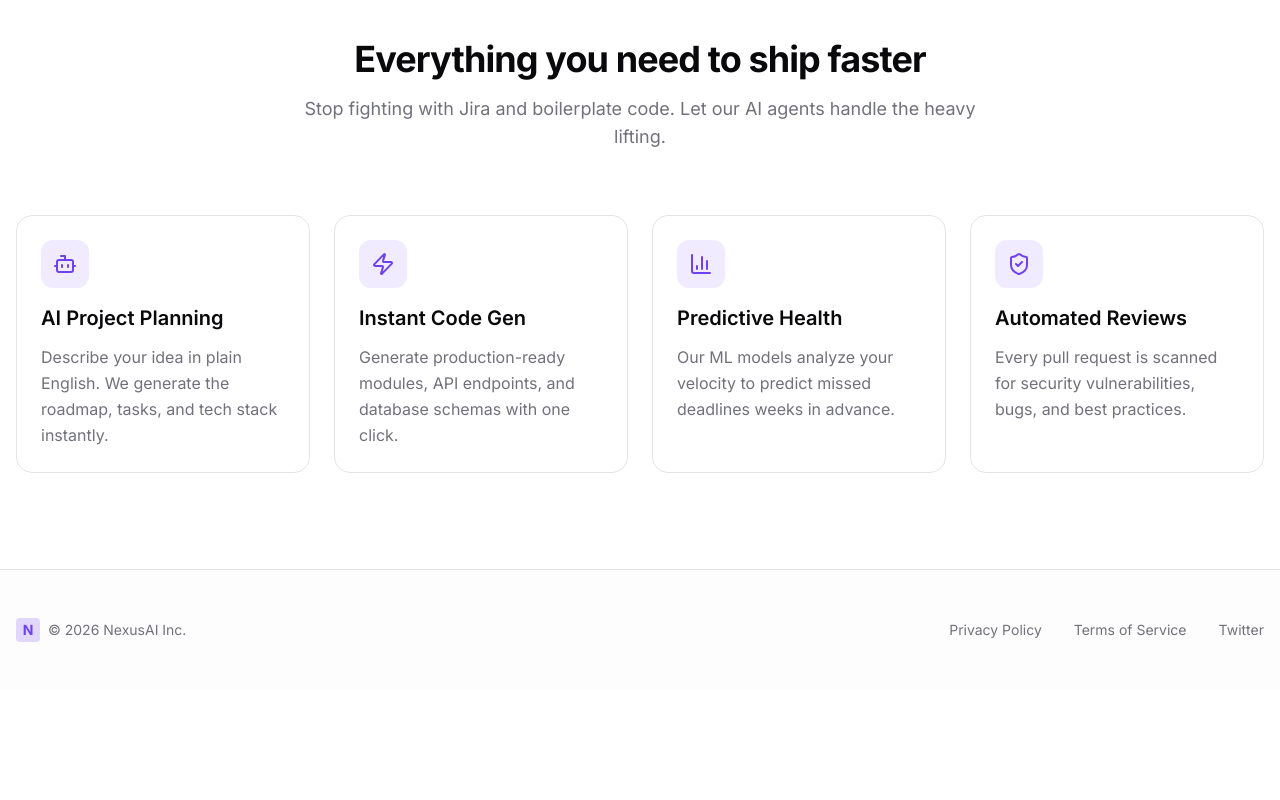
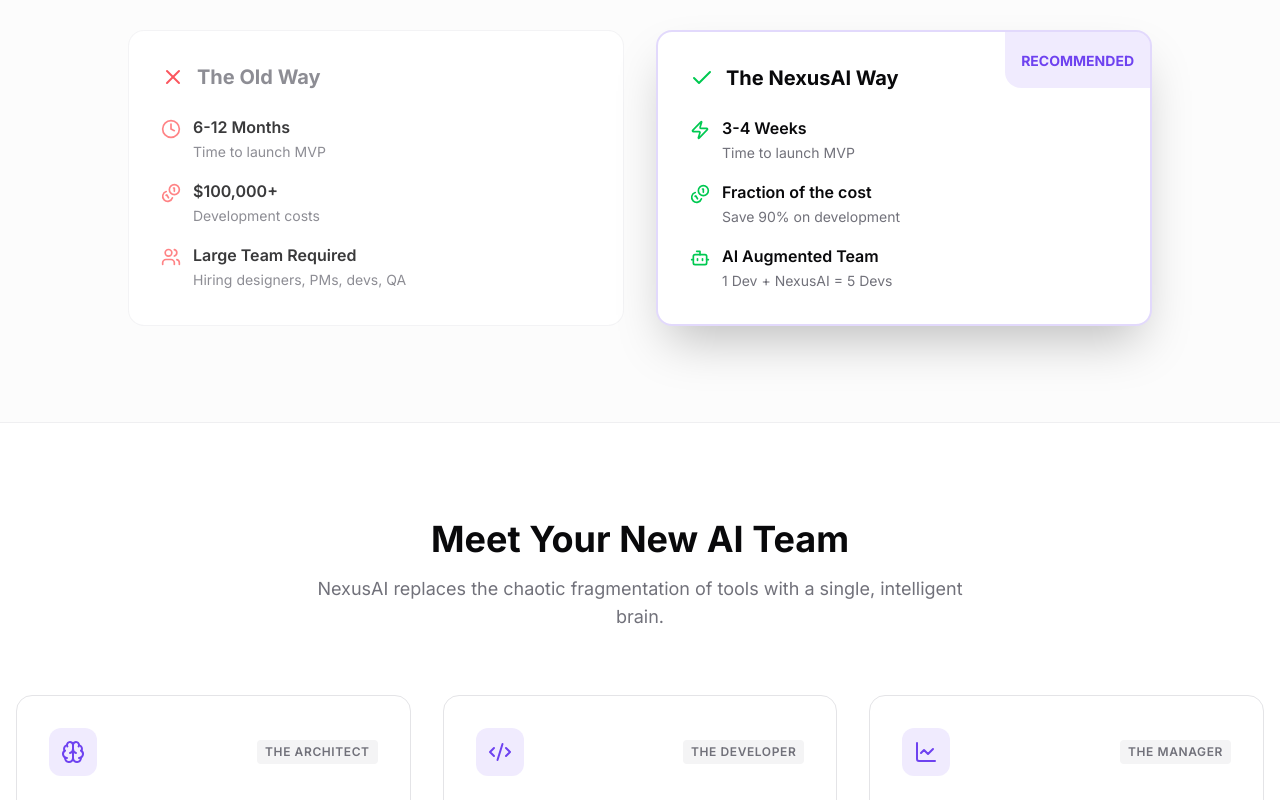
Before and after one commit to hdp01/nexusai, a Next.js app: page / in a window 1280 px wide. Shown: the part 1680-2480 px from the top of the page. Before the commit the page ends 2370 px from the top, so only its background shows below. Built offline with nearby package versions, Linux system fonts and the light colour scheme.

Commit message:
updated landing page

```diff
--- a/app/page.tsx
+++ b/app/page.tsx
@@ -4,17 +4,19 @@
 import { Button } from "@/components/ui/button";
 import { Navbar } from "@/components/landing/Navbar";
 import { FadeIn, ScaleIn } from "@/components/ui/motion";
-import { DashboardPreview } from "@/components/landing/DashboardPreview"; // Import the new component
-import { ArrowRight, Bot, Zap, ShieldCheck, BarChart3, ChevronRight } from "lucide-react";
+import { DashboardPreview } from "@/components/landing/DashboardPreview";
+import {
+  ArrowRight, Bot, Zap, ShieldCheck, BarChart3,
+  ChevronRight, Clock, Users, Coins, Check, X,
+  Layout, Brain, Code2, LineChart, Sparkles
+} from "lucide-react";
 
 export default function LandingPage() {
   return (
     <div className="min-h-screen bg-background text-foreground overflow-hidden">
       <Navbar />
 
-      {/* Hero Section */}
       <section className="relative pt-32 pb-20 md:pt-48 md:pb-32 container mx-auto px-4">
-        {/* Animated Background Blobs */}
         <div className="absolute top-0 left-1/2 -translate-x-1/2 w-[800px] h-[800px] bg-primary/20 rounded-full blur-[120px] -z-10 animate-pulse-slow" />
 
         <div className="text-center max-w-4xl mx-auto mb-16">
@@ -24,17 +26,17 @@
                 <span className="animate-ping absolute inline-flex h-full w-full rounded-full bg-green-400 opacity-75"></span>
                 <span className="relative inline-flex rounded-full h-2 w-2 bg-green-500"></span>
               </span>
-              v1.0 Public Beta is Live
+              NexusAI v1.0 is Live
             </div>
 
             <h1 className="text-5xl md:text-7xl font-bold tracking-tight mb-6 leading-tight">
-              Software Development, <br />
-              <span className="text-primary">Orchestrated by AI</span>
+              Your AI-Powered <br />
+              <span className="text-primary">Software Team</span>
             </h1>
 
             <p className="text-xl text-muted-foreground max-w-2xl mx-auto mb-10 leading-relaxed">
-              Plan projects, generate code, and predict blockers before they happen.
-              NexusAI turns your engineering team into a powerhouse.
+              It’s like having a CTO, Project Manager, and Senior Developer in one platform.
+              Build production-ready software 10x faster and cheaper.
             </p>
 
             <div className="flex flex-col sm:flex-row gap-4 justify-center items-center">
@@ -53,76 +55,218 @@
           </FadeIn>
         </div>
 
-        {/* The New Dashboard Preview */}
         <ScaleIn delay={0.2} className="relative z-10">
           <div className="rounded-2xl p-2 bg-gradient-to-b from-border/50 to-transparent backdrop-blur-sm">
             <DashboardPreview />
           </div>
-          {/* Glow behind preview */}
           <div className="absolute -inset-4 bg-gradient-to-r from-blue-500/30 to-purple-500/30 blur-2xl -z-10 opacity-50 rounded-[3rem]" />
         </ScaleIn>
       </section>
 
-      {/* Social Proof / Trusted By (Optional) */}
-      <div className="py-10 border-y border-border/50 bg-muted/30">
-        <div className="container mx-auto px-4 text-center">
-          <p className="text-sm font-medium text-muted-foreground mb-6">TRUSTED BY INNOVATIVE TEAMS</p>
-          <div className="flex flex-wrap justify-center gap-8 md:gap-16 opacity-50 grayscale hover:grayscale-0 transition-all duration-500">
-             {/* Simple Text Logos for now */}
-             <span className="text-xl font-bold">Acme Corp</span>
-             <span className="text-xl font-bold">GlobalTech</span>
-             <span className="text-xl font-bold">Nebula</span>
-             <span className="text-xl font-bold">Vertex</span>
-          </div>
-        </div>
-      </div>
-
-      {/* Features Grid */}
-      <section className="py-24 relative">
+      <section className="py-24 bg-secondary/30 border-y border-border/50">
         <div className="container mx-auto px-4">
           <div className="text-center mb-16">
-            <h2 className="text-3xl md:text-4xl font-bold tracking-tight mb-4">Everything you need to ship faster</h2>
-            <p className="text-muted-foreground max-w-2xl mx-auto text-lg">
-              Stop fighting with Jira and boilerplate code. Let our AI agents handle the heavy lifting.
-            </p>
+            <h2 className="text-3xl font-bold mb-4">The Reality Check</h2>
+            <p className="text-muted-foreground text-lg">Why traditional development is broken vs. the NexusAI way.</p>
           </div>
 
-          <div className="grid md:grid-cols-2 lg:grid-cols-4 gap-6">
-            <FeatureCard
-              icon={Bot}
-              title="AI Project Planning"
-              desc="Describe your idea in plain English. We generate the roadmap, tasks, and tech stack instantly."
-            />
-            <FeatureCard
-              icon={Zap}
-              title="Instant Code Gen"
-              desc="Generate production-ready modules, API endpoints, and database schemas with one click."
-            />
-            <FeatureCard
-              icon={BarChart3}
-              title="Predictive Health"
-              desc="Our ML models analyze your velocity to predict missed deadlines weeks in advance."
-            />
-            <FeatureCard
-              icon={ShieldCheck}
-              title="Automated Reviews"
-              desc="Every pull request is scanned for security vulnerabilities, bugs, and best practices."
-            />
+          <div className="grid md:grid-cols-2 gap-8 max-w-5xl mx-auto">
+            <div className="p-8 rounded-2xl bg-card border border-border/50 opacity-80">
+              <div className="flex items-center gap-3 mb-6 text-muted-foreground">
+                <X className="h-6 w-6 text-red-500" />
+                <h3 className="text-xl font-bold">The Old Way</h3>
+              </div>
+              <ul className="space-y-4">
+                <li className="flex items-start gap-3">
+                  <Clock className="h-5 w-5 text-red-400 mt-1" />
+                  <div>
+                    <span className="font-semibold block">6-12 Months</span>
+                    <span className="text-sm text-muted-foreground">Time to launch MVP</span>
+                  </div>
+                </li>
+                <li className="flex items-start gap-3">
+                  <Coins className="h-5 w-5 text-red-400 mt-1" />
+                  <div>
+                    <span className="font-semibold block">$100,000+</span>
+                    <span className="text-sm text-muted-foreground">Development costs</span>
+                  </div>
+                </li>
+                <li className="flex items-start gap-3">
+                  <Users className="h-5 w-5 text-red-400 mt-1" />
+                  <div>
+                    <span className="font-semibold block">Large Team Required</span>
+                    <span className="text-sm text-muted-foreground">Hiring designers, PMs, devs, QA</span>
+                  </div>
+                </li>
+              </ul>
+            </div>
+
+            <div className="p-8 rounded-2xl bg-card border-2 border-primary/20 shadow-2xl relative overflow-hidden">
+              <div className="absolute top-0 right-0 p-4 bg-primary/10 rounded-bl-2xl">
+                <span className="text-primary font-bold text-sm">RECOMMENDED</span>
+              </div>
+              <div className="flex items-center gap-3 mb-6">
+                <Check className="h-6 w-6 text-green-500" />
+                <h3 className="text-xl font-bold">The NexusAI Way</h3>
+              </div>
+              <ul className="space-y-4">
+                <li className="flex items-start gap-3">
+                  <Zap className="h-5 w-5 text-green-500 mt-1" />
+                  <div>
+                    <span className="font-semibold block">3-4 Weeks</span>
+                    <span className="text-sm text-muted-foreground">Time to launch MVP</span>
+                  </div>
+                </li>
+                <li className="flex items-start gap-3">
+                  <Coins className="h-5 w-5 text-green-500 mt-1" />
+                  <div>
+                    <span className="font-semibold block">Fraction of the cost</span>
+                    <span className="text-sm text-muted-foreground">Save 90% on development</span>
+                  </div>
+                </li>
+                <li className="flex items-start gap-3">
+                  <Bot className="h-5 w-5 text-green-500 mt-1" />
+                  <div>
+                    <span className="font-semibold block">AI Augmented Team</span>
+                    <span className="text-sm text-muted-foreground">1 Dev + NexusAI = 5 Devs</span>
+                  </div>
+                </li>
+              </ul>
+            </div>
           </div>
         </div>
       </section>
 
-      {/* Footer */}
+      <section className="py-24 container mx-auto px-4">
+        <div className="text-center mb-16">
+          <h2 className="text-3xl md:text-4xl font-bold mb-4">Meet Your New AI Team</h2>
+          <p className="text-muted-foreground max-w-2xl mx-auto text-lg">
+            NexusAI replaces the chaotic fragmentation of tools with a single, intelligent brain.
+          </p>
+        </div>
+
+        <div className="grid md:grid-cols-3 gap-8">
+          <PersonaCard
+            icon={Brain}
+            role="The Architect"
+            title="Intelligent Planning"
+            desc="Describe your idea in plain English. NexusAI generates the entire roadmap, feature list, and tech stack in minutes."
+          />
+          <PersonaCard
+            icon={Code2}
+            role="The Developer"
+            title="Instant Code Gen"
+            desc="Generates production-ready boilerplate, API endpoints, and database schemas. Junior devs become Seniors."
+          />
+          <PersonaCard
+            icon={LineChart}
+            role="The Manager"
+            title="Predictive Health"
+            desc="Forecasts deadlines and risks weeks in advance. 'You will miss the deadline by 4 days if velocity stays same.'"
+          />
+        </div>
+      </section>
+
+      <section className="py-24 bg-card border-t border-border/50">
+        <div className="container mx-auto px-4">
+          <div className="flex flex-col md:flex-row items-center justify-between gap-12">
+            <div className="flex-1 space-y-6">
+              <h2 className="text-3xl font-bold">How It Works</h2>
+              <div className="space-y-8">
+                <Step number="1" title="Describe Your Idea" desc="Just talk to NexusAI like a person. 'I want a food delivery app for students.'" />
+                <Step number="2" title="AI Generates Plan" desc="Get a full timeline, budget, and feature breakdown instantly." />
+                <Step number="3" title="Build with Assistance" desc="AI writes code, catches bugs, and manages tasks automatically." />
+                <Step number="4" title="Launch & Scale" desc="Deploy with confidence. NexusAI monitors health and user feedback." />
+              </div>
+            </div>
+            <div className="flex-1 relative">
+              <div className="absolute inset-0 bg-primary/20 blur-[100px] rounded-full" />
+              <div className="relative bg-background border border-border rounded-2xl p-8 shadow-2xl">
+                <div className="flex items-center gap-4 mb-6">
+                  <div className="h-10 w-10 rounded-full bg-primary/20 flex items-center justify-center">
+                    <Sparkles className="h-5 w-5 text-primary" />
+                  </div>
+                  <div className="bg-secondary px-4 py-2 rounded-lg text-sm rounded-tl-none">
+                    Generate a project plan for a student food delivery app.
+                  </div>
+                </div>
+                <div className="space-y-3 pl-14">
+                  <div className="h-4 w-3/4 bg-muted rounded animate-pulse" />
+                  <div className="h-4 w-full bg-muted rounded animate-pulse" />
+                  <div className="h-4 w-5/6 bg-muted rounded animate-pulse" />
+                  <div className="h-32 w-full bg-muted/50 rounded border border-border/50 mt-4" />
+                </div>
+              </div>
+            </div>
+          </div>
+        </div>
+      </section>
+
+      <section className="py-24 container mx-auto px-4">
+        <div className="text-center mb-16">
+          <h2 className="text-3xl font-bold mb-4">Simple, Transparent Pricing</h2>
+          <p className="text-muted-foreground">Start for free, scale when you're ready.</p>
+        </div>
+
+        <div className="grid md:grid-cols-3 gap-8 max-w-6xl mx-auto">
+          <PricingCard
+            title="Free"
+            price="$0"
+            features={["1 Project", "Basic AI Planning", "Community Support", "Single User"]}
+          />
+          <PricingCard
+            title="Startup"
+            price="$99"
+            period="/mo"
+            highlight
+            features={["Unlimited Projects", "Advanced Code Gen", "Predictive Analytics", "Up to 5 Team Members", "Priority Support"]}
+          />
+          <PricingCard
+            title="Enterprise"
+            price="Custom"
+            features={["Unlimited Team", "Private Cloud Deployment", "Custom AI Models", "Dedicated Account Manager", "SLA Guarantee"]}
+          />
+        </div>
+      </section>
+
       <footer className="py-12 border-t border-border bg-muted/20">
-        <div className="container mx-auto px-4 flex flex-col md:flex-row justify-between items-center text-muted-foreground text-sm">
-          <div className="flex items-center gap-2 mb-4 md:mb-0">
-             <div className="h-6 w-6 rounded bg-primary/20 flex items-center justify-center text-primary font-bold">N</div>
-             <span>© 2026 NexusAI Inc.</span>
+        <div className="container mx-auto px-4">
+          <div className="grid md:grid-cols-4 gap-8 mb-8">
+            <div className="col-span-1 md:col-span-2">
+              <div className="flex items-center gap-2 mb-4">
+                <div className="bg-primary/10 p-2 rounded-lg">
+                  <Sparkles className="h-5 w-5 text-primary" />
+                </div>
+                <span className="text-xl font-bold">NexusAI</span>
+              </div>
+              <p className="text-muted-foreground max-w-xs">
+                The intelligent platform for modern software development. Build faster, smarter, and cheaper.
+              </p>
+            </div>
+            <div>
+              <h4 className="font-semibold mb-4">Product</h4>
+              <ul className="space-y-2 text-sm text-muted-foreground">
+                <li><Link href="#" className="hover:text-primary">Features</Link></li>
+                <li><Link href="#" className="hover:text-primary">Pricing</Link></li>
+                <li><Link href="#" className="hover:text-primary">Enterprise</Link></li>
+              </ul>
+            </div>
+            <div>
+              <h4 className="font-semibold mb-4">Company</h4>
+              <ul className="space-y-2 text-sm text-muted-foreground">
+                <li><Link href="#" className="hover:text-primary">About</Link></li>
+                <li><Link href="#" className="hover:text-primary">Blog</Link></li>
+                <li><Link href="#" className="hover:text-primary">Careers</Link></li>
+              </ul>
+            </div>
           </div>
-          <div className="flex gap-8">
-            <Link href="#" className="hover:text-primary transition-colors">Privacy Policy</Link>
-            <Link href="#" className="hover:text-primary transition-colors">Terms of Service</Link>
-            <Link href="#" className="hover:text-primary transition-colors">Twitter</Link>
+          <div className="border-t border-border/50 pt-8 flex flex-col md:flex-row justify-between items-center text-sm text-muted-foreground">
+            <p>© 2026 NexusAI Inc. All rights reserved.</p>
+            <div className="flex gap-6 mt-4 md:mt-0">
+              <Link href="#" className="hover:text-foreground">Privacy</Link>
+              <Link href="#" className="hover:text-foreground">Terms</Link>
+              <Link href="#" className="hover:text-foreground">Twitter</Link>
+            </div>
           </div>
         </div>
       </footer>
@@ -130,17 +274,54 @@
   );
 }
 
-function FeatureCard({ icon: Icon, title, desc }: { icon: any, title: string, desc: string }) {
+function PersonaCard({ icon: Icon, role, title, desc }: { icon: any, role: string, title: string, desc: string }) {
   return (
-    <div className="group p-6 rounded-2xl bg-card border border-border hover:border-primary/50 transition-all duration-300 hover:shadow-lg hover:-translate-y-1">
-      <div className="h-12 w-12 rounded-xl bg-primary/10 flex items-center justify-center mb-4 group-hover:bg-primary group-hover:text-white transition-colors duration-300">
-        <Icon className="h-6 w-6 text-primary group-hover:text-white" />
+    <div className="group p-8 rounded-2xl bg-card border border-border hover:border-primary/50 transition-all duration-300 hover:shadow-lg hover:-translate-y-1">
+      <div className="flex items-center justify-between mb-6">
+        <div className="h-12 w-12 rounded-xl bg-primary/10 flex items-center justify-center group-hover:bg-primary group-hover:text-white transition-colors duration-300">
+          <Icon className="h-6 w-6 text-primary group-hover:text-white" />
+        </div>
+        <span className="text-xs font-semibold uppercase tracking-wider text-muted-foreground bg-secondary px-2 py-1 rounded">{role}</span>
       </div>
-      <h3 className="text-xl font-semibold mb-3 flex items-center gap-2">
-        {title}
-        <ChevronRight className="h-4 w-4 opacity-0 group-hover:opacity-100 transition-opacity text-primary" />
-      </h3>
+      <h3 className="text-2xl font-bold mb-3">{title}</h3>
       <p className="text-muted-foreground leading-relaxed">{desc}</p>
     </div>
   );
 }
+
+function Step({ number, title, desc }: { number: string, title: string, desc: string }) {
+  return (
+    <div className="flex gap-4">
+      <div className="flex-shrink-0 h-8 w-8 rounded-full bg-primary text-primary-foreground flex items-center justify-center font-bold text-sm">
+        {number}
+      </div>
+      <div>
+        <h4 className="font-bold text-lg mb-1">{title}</h4>
+        <p className="text-muted-foreground">{desc}</p>
+      </div>
+    </div>
+  );
+}
+
+function PricingCard({ title, price, period, features, highlight }: { title: string, price: string, period?: string, features: string[], highlight?: boolean }) {
+  return (
+    <div className={`p-8 rounded-2xl border ${highlight ? 'border-primary shadow-2xl bg-primary/5' : 'border-border bg-card'} flex flex-col`}>
+      <h3 className="text-xl font-semibold mb-2">{title}</h3>
+      <div className="flex items-baseline gap-1 mb-6">
+        <span className="text-4xl font-bold">{price}</span>
+        {period && <span className="text-muted-foreground">{period}</span>}
+      </div>
+      <ul className="space-y-3 mb-8 flex-1">
+        {features.map((feat, i) => (
+          <li key={i} className="flex items-start gap-2 text-sm text-muted-foreground">
+            <Check className="h-4 w-4 text-primary mt-0.5 shrink-0" />
+            {feat}
+          </li>
+        ))}
+      </ul>
+      <Button className={`w-full ${highlight ? 'bg-primary' : 'variant-outline'}`} variant={highlight ? 'default' : 'outline'}>
+        {highlight ? 'Get Started' : 'Contact Sales'}
+      </Button>
+    </div>
+  );
+}
```
